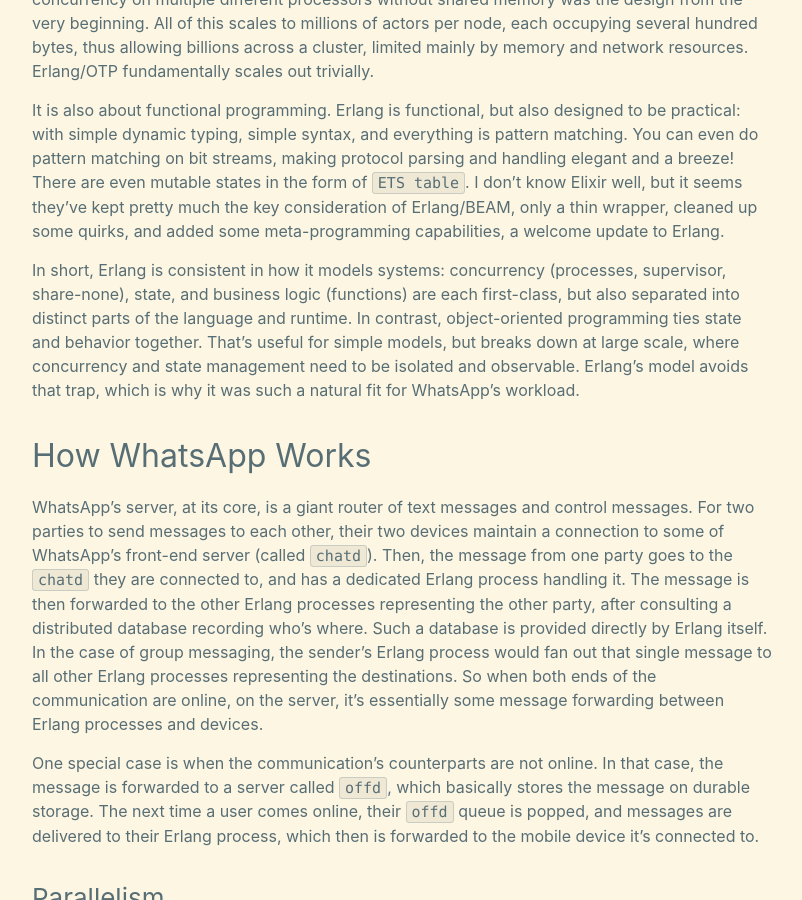
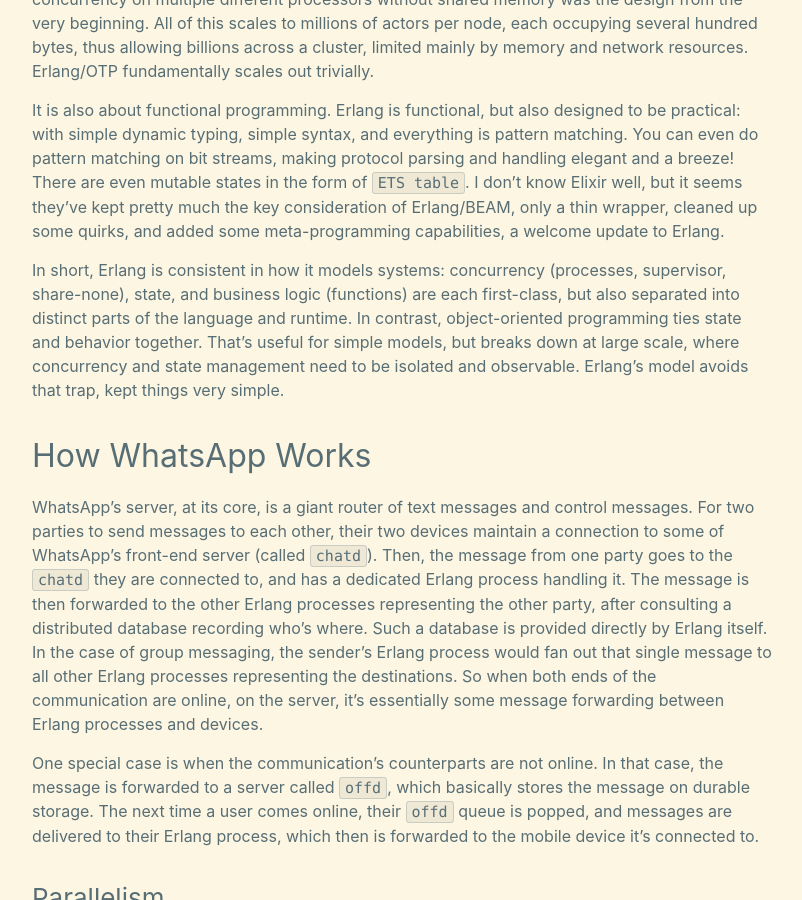
Before and after one commit to xianxu/xianxu.github.io, a Jekyll site: the page built from _posts/2025-09-13-whatsapp-architecture.markdown, in a window 1280 px wide and 900 px high, scrolled down 1204 px. Shown: the whole window, without its empty margins (238-1040 px from the left). Built offline with Jekyll 4.4.1, drawn with Linux system fonts in a browser that asks for light colours; comment, search, counter and statistics services are not loaded; some of the changed lines change nothing that is shown; some of the changed text lies outside the part shown.

Commit message:
Sync latest _posts from remote land

```diff
--- a/_posts/2025-09-13-whatsapp-architecture.markdown
+++ b/_posts/2025-09-13-whatsapp-architecture.markdown
@@ -22,7 +22,7 @@
 
 It is also about functional programming. Erlang is functional, but also designed to be practical: with simple dynamic typing, simple syntax, and everything is pattern matching. You can even do pattern matching on bit streams, making protocol parsing and handling elegant and a breeze\! There are even mutable states in the form of `ETS table`. I don't know Elixir well, but it seems they've kept pretty much the key consideration of Erlang/BEAM, only a thin wrapper, cleaned up some quirks, and added some meta-programming capabilities, a welcome update to Erlang.
 
-In short, Erlang is consistent in how it models systems: concurrency (processes, supervisor, share-none), state, and business logic (functions) are each first-class, but also separated into distinct parts of the language and runtime. In contrast, object-oriented programming ties state and behavior together. That’s useful for simple models, but breaks down at large scale, where concurrency and state management need to be isolated and observable. Erlang’s model avoids that trap, which is why it was such a natural fit for WhatsApp’s workload.
+In short, Erlang is consistent in how it models systems: concurrency (processes, supervisor, share-none), state, and business logic (functions) are each first-class, but also separated into distinct parts of the language and runtime. In contrast, object-oriented programming ties state and behavior together. That’s useful for simple models, but breaks down at large scale, where concurrency and state management need to be isolated and observable. Erlang’s model avoids that trap, kept things very simple.
 
 ## How WhatsApp Works
 
@@ -48,8 +48,8 @@
 
 ## Reference
 
-1. [WhatsApp 2014 Talk](https://videog.infoq.com/downloads/pdfdownloads/presentations/Erlang2014-RickReed-ThatsBillionwithaBScalingtotheNextLevelatWhatsApp.pdf)
-2. [WhatsApp 2018 Talk](https://www.codemesh.io/uploads/media/default/0001/01/190cbb93b3aeab99aba07d051a857d05a46bf4d1.pdf)
+1. Rick Reed's [WhatsApp 2014 Talk](https://videog.infoq.com/downloads/pdfdownloads/presentations/Erlang2014-RickReed-ThatsBillionwithaBScalingtotheNextLevelatWhatsApp.pdf)
+2. Anton Lavrik's [WhatsApp 2018 Talk](https://www.codemesh.io/uploads/media/default/0001/01/190cbb93b3aeab99aba07d051a857d05a46bf4d1.pdf)
 
 [^1]:  `gen_server` is wrap around a single Erlang process, think it as a server; `gen_factory` manage a group of `gen_server` that provide same functionality for parallelism; `gen_industry` managed sharding support.
 
```
